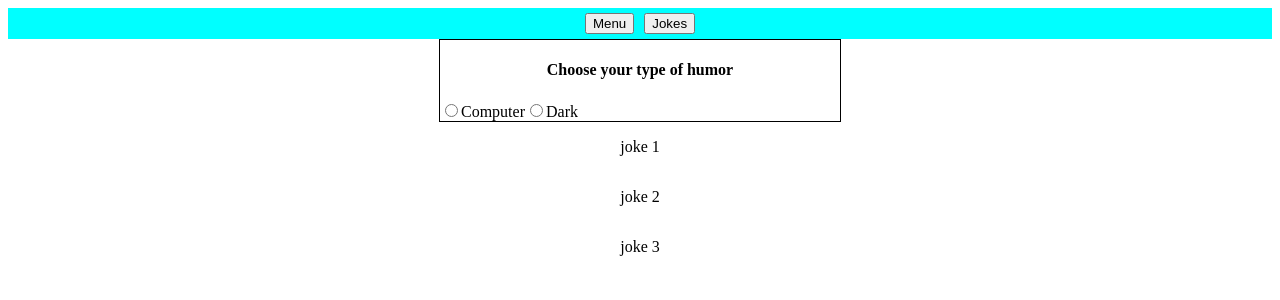
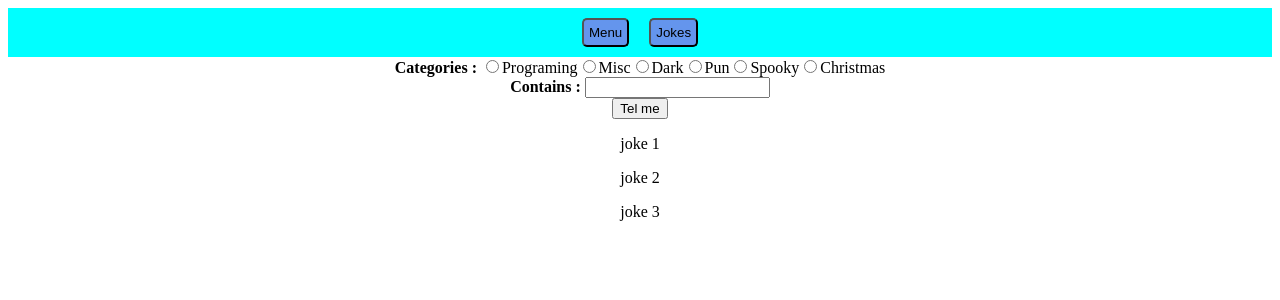
Before and after one commit to jakesfcoetz/playground-angular, an Angular app in the folder arno-jokes/arno-jokes/: page /jokes in a window 1280 px wide. Shown: the top 300 px of the page. Built offline with nearby package versions, Linux system fonts and the light colour scheme.

Commit message:
change page look + http call fail

```diff
--- a/arno-jokes/arno-jokes/src/app/app.component.html
+++ b/arno-jokes/arno-jokes/src/app/app.component.html
@@ -1,3 +1,2 @@
-<div>
-    <router-outlet></router-outlet>
-</div>
+<app-navbar></app-navbar>
+<router-outlet></router-outlet>
--- a/arno-jokes/arno-jokes/src/app/app.module.ts
+++ b/arno-jokes/arno-jokes/src/app/app.module.ts
@@ -6,12 +6,14 @@ import { AppComponent } from './app.component';
 import { JokesComponent } from './components/jokes/jokes.component';
 import { NavbarComponent } from './components/navbar/navbar.component';
 import { HttpClientModule} from '@angular/common/http';
+import { WelcomeComponent } from './components/welcome/welcome.component';
 
 @NgModule({
   declarations: [
     AppComponent,
     JokesComponent,
-    NavbarComponent
+    NavbarComponent,
+    WelcomeComponent
   ],
   imports: [
     BrowserModule,
--- a/arno-jokes/arno-jokes/src/app/components/jokes/jokes.component.html
+++ b/arno-jokes/arno-jokes/src/app/components/jokes/jokes.component.html
@@ -1,10 +1,15 @@
-<app-navbar></app-navbar>
 <div class="jokeContainer">
     <div class="jokeSelect">
-        <h4 class="title">Choose your type of humor</h4>
-            <input type="radio" name="jokeType" id="it" value="computer"><label>Computer</label>
-            <input type="radio" name="jokeType" id="dark" value="dark"><label>Dark</label>
-    </div>
+        <Label><strong>Categories : </strong></Label>
+        <input type="radio" name="jokeType" id="programing" value="programing"><label>Programing</label>
+        <input type="radio" name="jokeType" id="misc" value="misc"><label>Misc</label>
+        <input type="radio" name="jokeType" id="dark" value="dark"><label>Dark</label>
+        <input type="radio" name="jokeType" id="pun" value="pun"><label>Pun</label>
+        <input type="radio" name="jokeType" id="spooky" value="spooky"><label>Spooky</label>
+        <input type="radio" name="jokeType" id="christmas" value="christmas"><label>Christmas</label><br>
+        <Label><strong>Contains : </strong></Label>
+        <input type="textbox"><br>
+        <button class="button" (click)="getJoke()">Tel me</button></div>
 </div>
 <div class="jokeDisplay">
     <p>joke 1</p>
--- a/arno-jokes/arno-jokes/src/app/components/jokes/jokes.component.scss
+++ b/arno-jokes/arno-jokes/src/app/components/jokes/jokes.component.scss
@@ -1,22 +1,11 @@
-.jokeSelect{
-    border: solid black 1px;
-    width: 400px;
-}
+
 .jokeContainer{
     display: flex;
     justify-content: center;
     align-items: center;
+    text-align: center;
 }
 
 .jokeDisplay{
-    display:flex;
-    flex-direction: column;
-    justify-content: center;
-    align-items: center;
+    text-align: center;
 }
-
-h4.title{
-    display:flex;
-    justify-content: center;
-    align-items: center;
-}
--- a/arno-jokes/arno-jokes/src/app/components/jokes/jokes.component.ts
+++ b/arno-jokes/arno-jokes/src/app/components/jokes/jokes.component.ts
@@ -9,9 +9,13 @@ import { Component, OnInit } from '@angular/core';
 export class JokesComponent implements OnInit {
 
 constructor( private JokesService:JokesService) {
+
 }
 
   ngOnInit(): void {
   }
 
+  getJoke(){
+    this.JokesService.getJokeFromServer();
+  }
 }
--- a/arno-jokes/arno-jokes/src/app/components/navbar/navbar.component.html
+++ b/arno-jokes/arno-jokes/src/app/components/navbar/navbar.component.html
@@ -1,6 +1,4 @@
-<div>
-    <nav>
-        <button class="button" routerLink="/menu">Menu</button>
-        <button class="button" routerLink="/jokes">Jokes</button>
-    </nav>
-</div>
+<nav>
+    <button class="button" routerLink="/menu">Menu</button>
+    <button class="button" routerLink="/jokes">Jokes</button>
+</nav>
--- a/arno-jokes/arno-jokes/src/app/components/navbar/navbar.component.scss
+++ b/arno-jokes/arno-jokes/src/app/components/navbar/navbar.component.scss
@@ -5,6 +5,16 @@ nav{
     align-items: center;
     }
 
-    .button{
-    margin:5px;
+    button{
+    margin: 10px;
+    padding: 5px;
+    background-color:cornflowerblue;
+    border-radius: 5px;
     }
+
+    button:hover{
+        background-color:white ;
+    }
+    button:active{
+        background-color:midnightblue;
+    }
--- /dev/null
+++ b/arno-jokes/arno-jokes/src/app/components/welcome/welcome.component.html
@@ -0,0 +1,4 @@
+<div class="welcome">
+    <h1>Welcome</h1><br>
+    <h2>To the world of laughter!</h2>
+</div>
--- /dev/null
+++ b/arno-jokes/arno-jokes/src/app/components/welcome/welcome.component.scss
@@ -0,0 +1,3 @@
+.welcome{
+text-align: center;
+}
--- /dev/null
+++ b/arno-jokes/arno-jokes/src/app/components/welcome/welcome.component.ts
@@ -0,0 +1,15 @@
+import { Component, OnInit } from '@angular/core';
+
+@Component({
+  selector: 'app-welcome',
+  templateUrl: './welcome.component.html',
+  styleUrls: ['./welcome.component.scss']
+})
+export class WelcomeComponent implements OnInit {
+
+  constructor() { }
+
+  ngOnInit(): void {
+  }
+
+}
--- a/arno-jokes/arno-jokes/src/app/services/jokes.service.ts
+++ b/arno-jokes/arno-jokes/src/app/services/jokes.service.ts
@@ -1,16 +1,18 @@
 import { Injectable } from '@angular/core';
-import { HttpClientModule } from "@angular/common/http";
+import { HttpClient } from "@angular/common/http";
 
 @Injectable({
   providedIn: 'root'
 })
 export class JokesService {
-  // url="https://top-funny-jokes.com/";
-  // joke:any;
+  readonly url="https://v2.jokeapi.dev/";
+  joke:any;
 
-  constructor(private http:HttpClientModule) { }
+  constructor(private http:HttpClient) {
 
-  // getJoke(){
-  //   this.joke = this.http.get(this.url);
-  // }
+  }
+
+  getJokeFromServer(){
+this.joke = this.http.get(this.url + "/joke/Programing")
+  }
 }
```
Also changed, not shown: arno-jokes/arno-jokes/src/app/app-routing.module.ts (+4 -4 lines), 1 other file (tests, documents, lock files or other folders).
